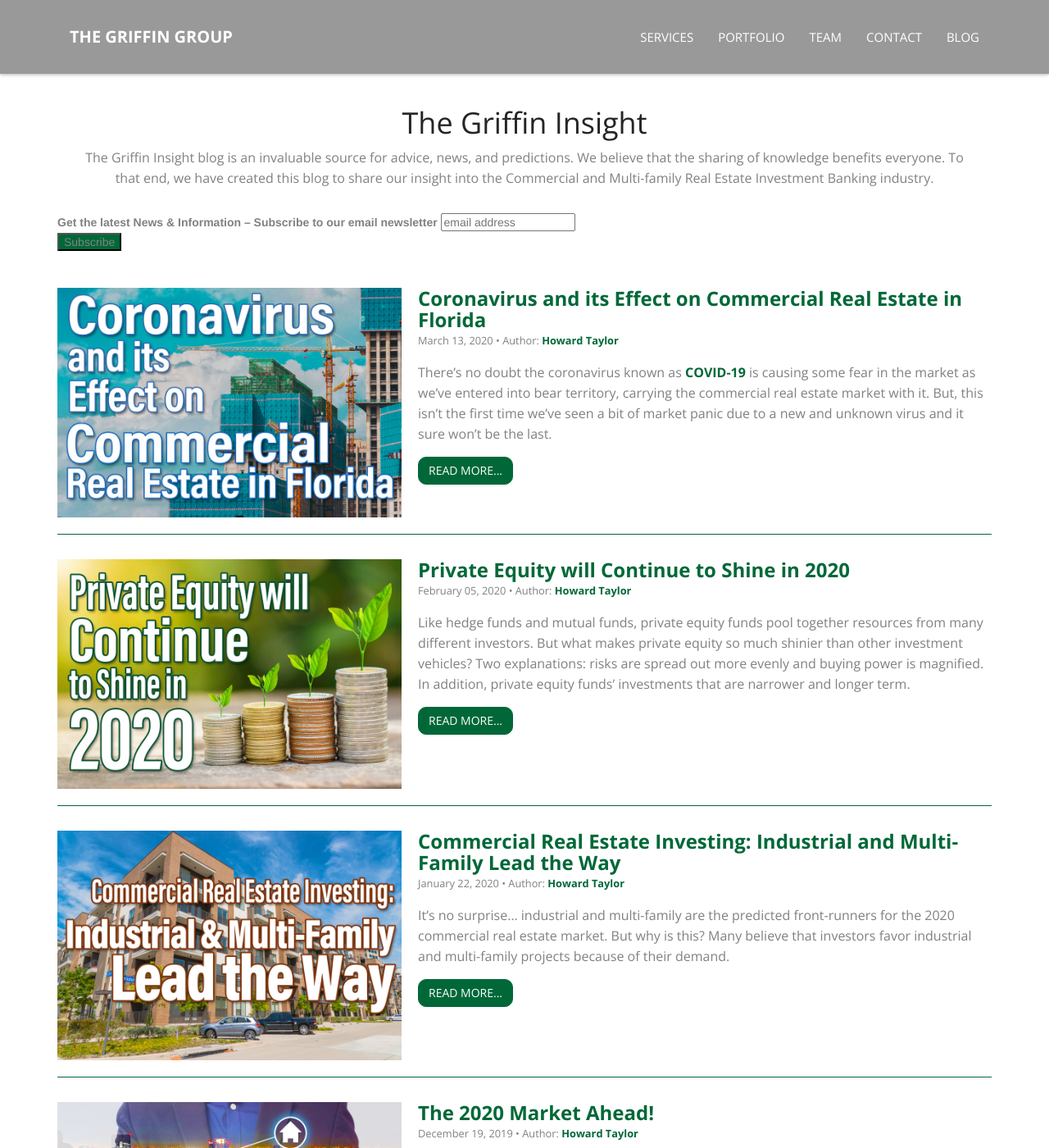
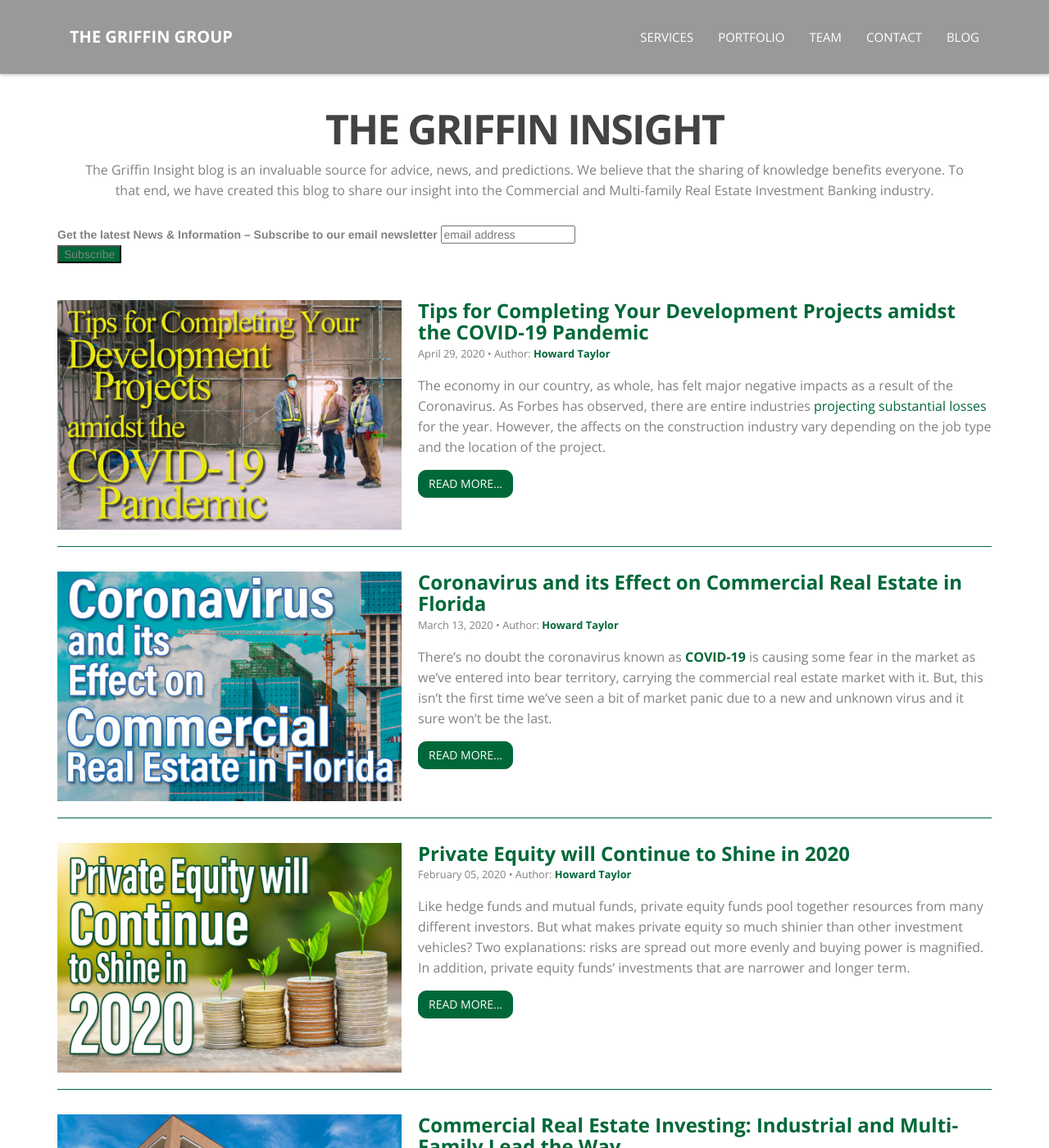
Before and after one commit to FatMan50/griffin-blog, a Jekyll site: the page built from blog/index.html, in a window 1280 px wide and 1400 px high. Shown: the whole window at 82% size. Built offline with Jekyll 4.4.1, drawn with Linux system fonts in a browser that asks for light colours; the list of posts is cut into pages by our own code; comment, search, counter and statistics services are not loaded; some of the changed text lies outside the part shown.

Commit message:
new post aprol 29

```diff
--- /dev/null
+++ b/_posts/2020-04-29-tips-for-projects-during-covid-19.md
@@ -0,0 +1,34 @@
+---
+layout: post
+title:  "Tips for Completing Your Development Projects amidst the COVID-19 Pandemic"
+description: "As Forbes has observed, there are entire industries projecting substantial losses for the year. However, the affects on the construction industry vary depending on the job type and the location of the project."
+date:   2020-04-29
+author: Howard Taylor
+permalink: /tips-for-completing-development-projects-amidst-the-covid-19-pandemic/
+alt: Tips for Completing Your Development Projects amidst the COVID-19 Pandemic
+image: /img/tips-for-completing-your-development-projects-amidst-the-covid-19-pandemic.jpg
+---
+
+
+The economy in our country, as whole, has felt major negative impacts as a result of the Coronavirus. As Forbes has observed, there are entire industries [projecting substantial losses](https://www.forbes.com/sites/williamdunkelberg/2020/04/27/the-covid-19-recession-and-small-business/#3e3218c41e10) for the year. However, the affects on the construction industry vary depending on the job type and the location of the project.<!--more--> Most local governments view construction as an essential business. You can find out if your project will be put on hold, or maintain business as usual by [viewing this interactive map](https://www.constructconnect.com/covid-19-construction-activity-report) from ConstructConnect. The state of Florida considers construction projects to be essential, but even still, there are currently 235 projects which are “*on hold*” or “*delayed indefinitely*”.
+
+For even further details regarding status of construction sites in the state of Florida, you can read the Executive Order from the Office of the Governor by clicking [here](https://www.flgov.com/wp-content/uploads/orders/2020/EO_20-91-compressed.pdf). A full list of state-by-state orders can be found on the Partner ESI website [here](https://www.partneresi.com/services/COVID-19-Risk-Management-%2526-Response/covid-19-construction-impacts).
+
+Some of the latest figures show upwards of [16 million Americans filing for unemployment as Coronavirus keeps the economy shut down](https://www.npr.org/sections/coronavirus-live-updates/2020/04/09/830216099/6-6-million-more-file-for-unemployment-as-coronavirus-keeps-economy-shut). Many employees who work in construction are thankful to still be earning a paycheck. It's a relief to many in the field, many of whom are the primary breadwinners in their household, that they will still be able to support their families financially. However, [construction workers also express concerns about](https://www.constructiondive.com/news/construction-workers-express-concerns-about-coronavirus-question-their-rig/575008/) not practicing social distancing, thus risking the spread of the disease to their families, or becoming sick themselves. If your projects have the benefit of moving forward, you may want to consider the below steps to keep your team happy and your business thriving through this unprecedented time.
+
+## COMMUNICATE
+Use all the resources available to you in this era of digital communication. It is crucial for the safety and the conscience of your crew and your partners that you communicate in detail and often. That means you should be calling, emailing, and video conferencing with lenders, owners, general contractors, etc. Keep everyone aware of any changes to your building schedule, construction progress, and certainly communicate your business’s plan for keeping worksites as safe and healthy as possible. Communicate regularly with your clients and crew about how your company is contributing the the national effort to flatten the curve of the Coronavirus.
+
+> "It is crucial for both the safety and the conscience of your crew and your partners that you communicate in detail, and often."
+
+## REEVALUATE
+Since so many businesses worldwide have significant delays in their transactions as a result of **COVID-19**, you have to step back and consider what changes should be made to your project, and how to account for the anticipated set-backs. You could be looking at long delays in receiving materials, or possibly cancellations of your orders due to out of stock items. Your schedule may be pushed back because your subcontractors are stuck in their home states due to travel restrictions. You may be short staffed because some of your crew had to quit the job, to stay home and care for their children whose schools or daycare facilities were shut down. Obvious cost implications are involved with any changes to your original project plans, so be sure you have room in your budget to account for unexpected events. This goes back to our first tip about communicating regularly with your teams, merchants, and accountants, too.
+
+## RISK MANAGEMENT
+Some slight accommodations are being made for businesses when it comes to regulations. Take for instance, compliance with OSHA standards. [The US Department of Labor Through the Directorate of Construction, issued a memo regarding employer's "good-faith"](https://www.osha.gov/memos/2020-04-16/discretion-enforcement-when-considering-employers-good-faith-efforts-during). The statement announced OSHA’s understanding that during a national health emergency, it may be difficult for employers to prepare for inspections. Businesses in the construction Industry were notified that “CSHOs should evaluate whether the employer made good-faith efforts to comply with applicable OSHA standards”.
+
+However, you can’t guarantee that type of empathy from every party. It’s important that you or your attorney review your contracts and agreements to check for legal repercussions, should the Coronavirus result in the delay or shut down of your project. Again - communication, communication, communication!
+
+Also consider the health risks of **COVID-19** on your crew. It’s important to take the steps recommended by the CDC to keep workers healthy and feeling safe. Some examples would include instructing workers to stay home if they’re feeling sick, limiting the number of workers on site at one time, keeping worksites clean after each shift, providing masks to be worn at all times, etc. For additional guidance on how to prevent the spread of **COVID-19** on your worksite, [read this industry-specific alert from OSHA](https://www.osha.gov/Publications/OSHA4000.pdf) for the construction workforce.
+
+No one knows how long the quarantines and shutdowns will last, but we know that the construction industry will always be essential to Florida’s economy. Stay grounded, don’t panic, and keep your eyes on the prize. Things will return to normal in due time.
--- a/assets/css/griffin-custom.css
+++ b/assets/css/griffin-custom.css
@@ -226,3 +226,30 @@ margin-bottom: 30px;
     display: block;
   }
   }
+
+  blockquote {
+      border-left: none;
+      background-color: #f2f0ee;
+      padding: 20px;
+  }
+
+  blockquote p {
+    color: green !important;
+    font-size: 2.5rem;
+    line-height: 3rem;
+    font-weight: 600;
+    font-style: italic;
+    text-align: center;
+    margin-bottom: 0px !important;
+    padding-bottom: 0px;
+}
+
+.griffin-insight {
+  text-align: center;
+  text-transform: uppercase;
+  color: #434343;
+  font-weight: 600;
+  font-size: 5rem;
+  letter-spacing: -2px;
+
+}
--- a/blog/index.html
+++ b/blog/index.html
@@ -12,7 +12,7 @@ description: "Banking blog"
       <div class="col-md-12">
         <div>
 
-        <h1 style="text-align: center;">The Griffin Insight</h1>
+        <h1 class="griffin-insight">The Griffin Insight</h1>
         <p style="text-align: center; padding-left: 30px; padding-right: 30px; padding-bottom: 30px;">The Griffin Insight blog is an invaluable source for advice, news, and predictions. We believe that the sharing of knowledge benefits everyone. To that end, we have created this blog to share our insight into the Commercial and Multi-family Real Estate Investment Banking industry.</p>
 
         <!-- Begin Mailchimp Signup Form -->
```
Also changed, not shown: img/tips-for-completing-your-development-projects-amidst-the-covid-19-pandemic.jpg (added), 1 other file.
